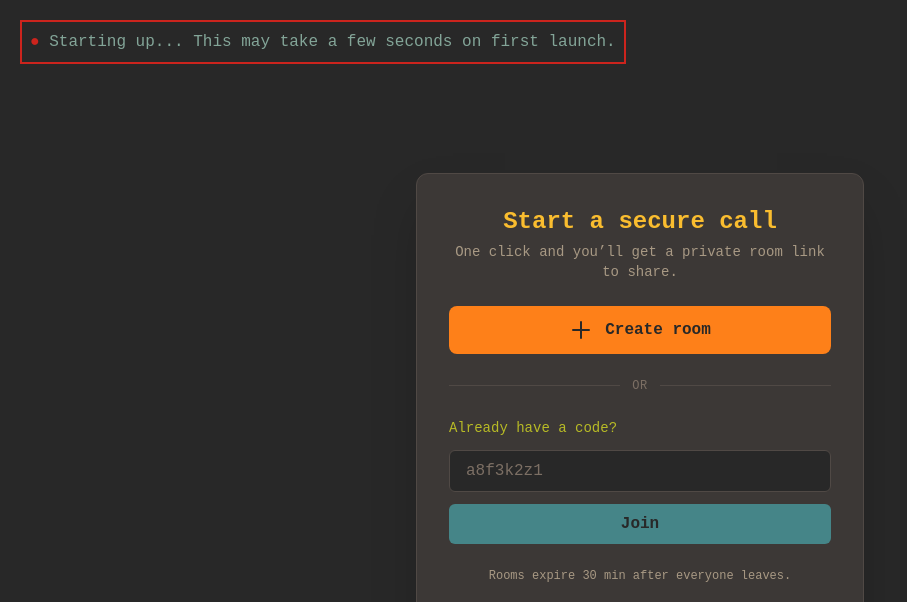
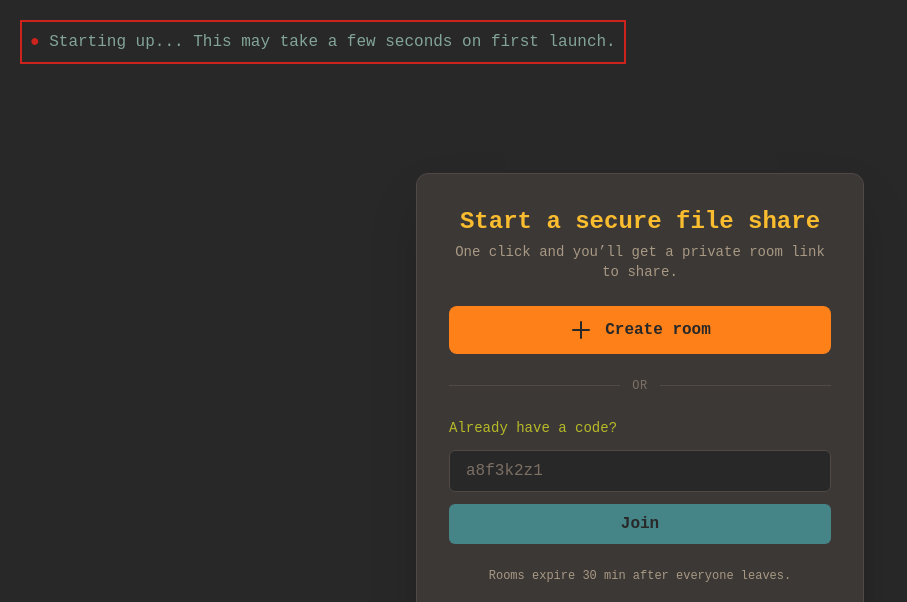
Before and after one commit to Akhil373/webrtc-share, a website: page index.html in a window 1280 px wide. Shown: the top 602 px of the page, without its empty margins (0-907 px from the left). Drawn offline with nearby package versions, Linux system fonts and the light colour scheme.

Commit message:
minor change

```diff
--- a/index.html
+++ b/index.html
@@ -323,7 +323,9 @@
         class="w-full max-w-md rounded-xl shadow-2xl bg-[#3c3836] border border-[#504945] p-8 space-y-6"
       >
         <div class="text-center">
-          <h1 class="text-2xl font-bold text-[#fabd2f]">Start a secure call</h1>
+          <h1 class="text-2xl font-bold text-[#fabd2f]">
+            Start a secure file share
+          </h1>
           <p class="text-sm text-[#a89984] mt-1">
             One click and you’ll get a private room link to share.
           </p>
```
